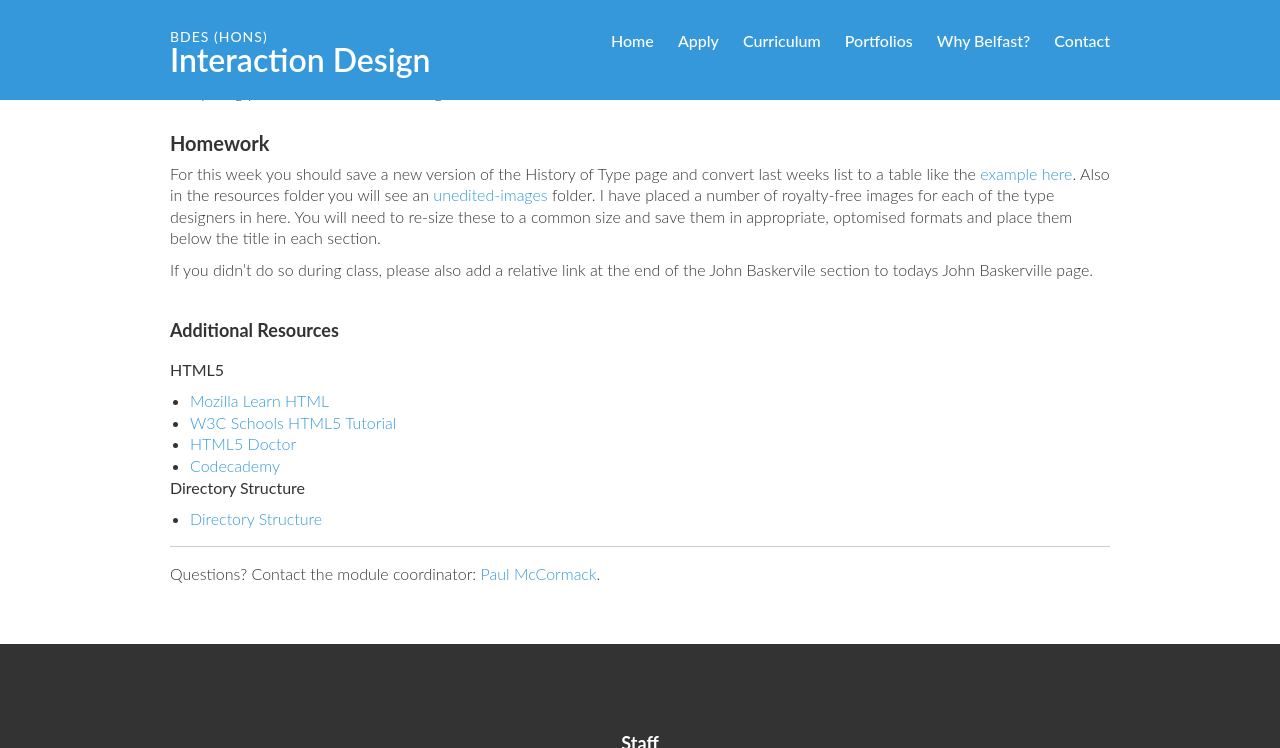
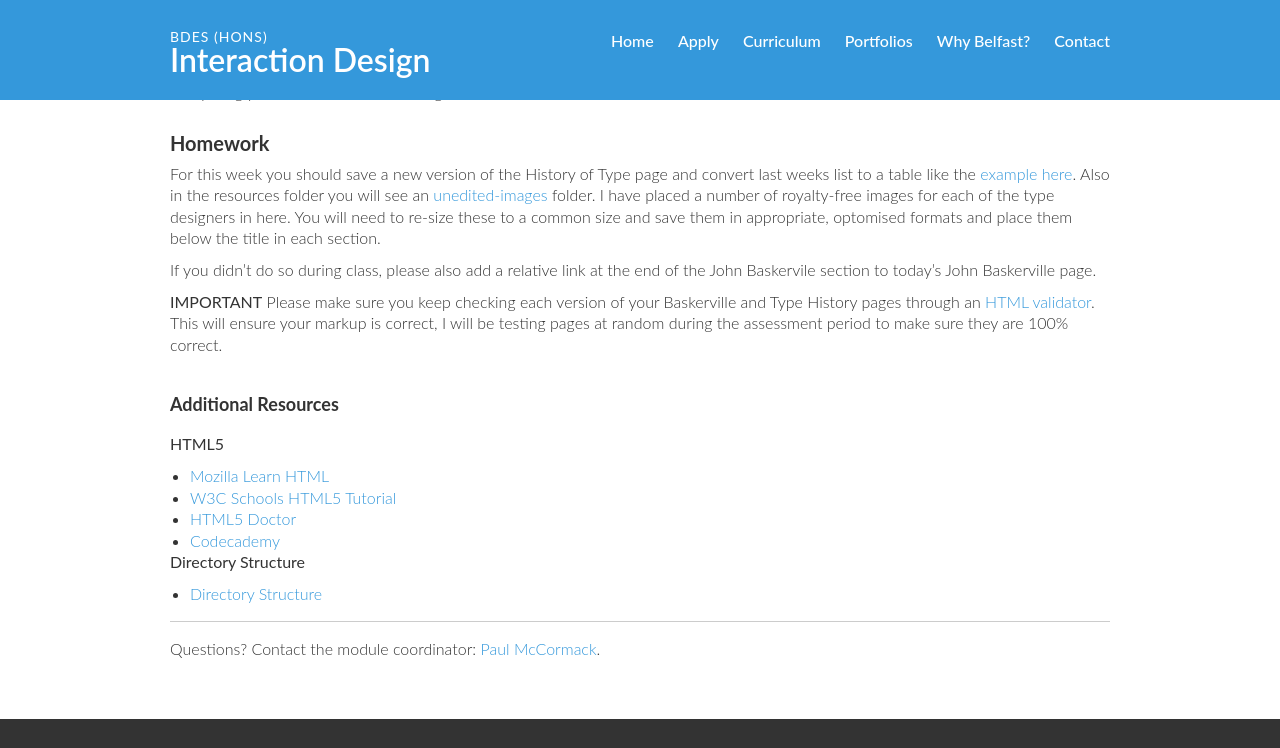
Before and after one commit to ixdbelfast/ixdbelfast.github.io, a Jekyll site: the page built from modules/IXD101/IXD101.md, in a window 1280 px wide and 900 px high, scrolled down 9971 px, cut to the strip 0-748 px from the top of the window. Built offline with Jekyll 4.4.1, drawn with Linux system fonts in a browser that asks for light colours; our own code applies the rules of GitHub Pages for plain Markdown files.

Commit message:
added additional content requirements

```diff
--- a/modules/IXD101/IXD101.md
+++ b/modules/IXD101/IXD101.md
@@ -484,7 +484,9 @@ This [useful infographic](http://www.whoishostingthis.com/blog/2014/12/06/jpeg-g
 ### Homework
 For this week you should save a new version of the History of Type page and convert last weeks list to a table like the [example here](resources/make-this-index.png). Also in the resources folder you will see an [unedited-images](resources/unedited-images) folder. I have placed a number of royalty-free images for each of the type designers in here. You will need to re-size these to a common size and save them in appropriate, optomised formats and place them below the title in each section.
 
-If you didn't do so during class, please also add a relative link at the end of the John Baskervile section to todays John Baskerville page.
+If you didn't do so during class, please also add a relative link at the end of the John Baskervile section to today's John Baskerville page.
+
+**IMPORTANT** Please make sure you keep checking each version of your Baskerville and Type History pages through an [HTML validator](https://validator.w3.org/). This will ensure your markup is correct, I will be testing pages at random during the assessment period to make sure they are 100% correct.
 
 
 #### Additional Resources
```
